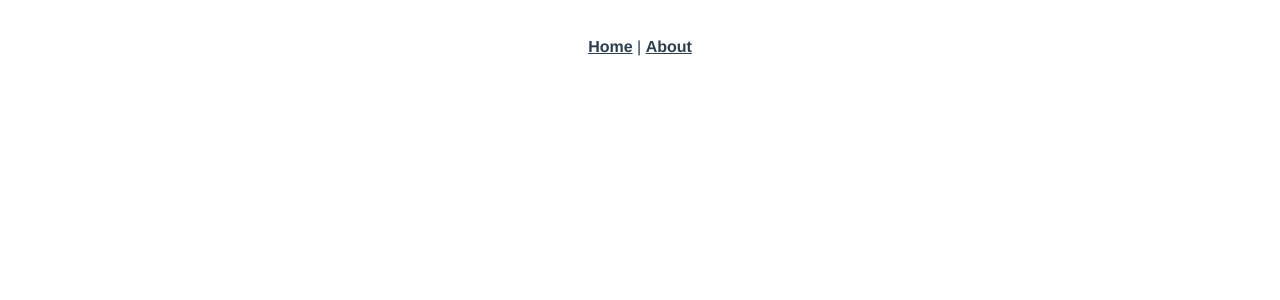
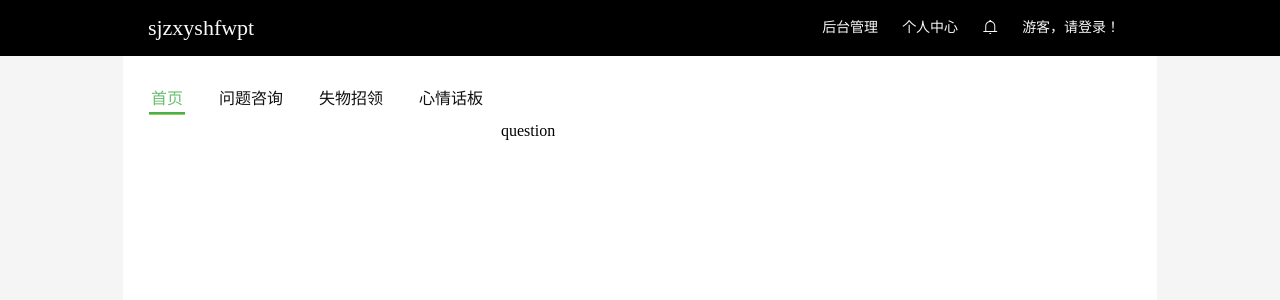
Before and after one commit to shicuizhen/fwpt, a Vue app: page /question in a window 1280 px wide. Shown: the top 300 px of the page. Built offline with nearby package versions, Linux system fonts and the light colour scheme.

Commit message:
完成导航栏和菜单栏展示

```diff
--- a/package.json
+++ b/package.json
@@ -9,6 +9,7 @@
   },
   "dependencies": {
     "core-js": "^3.6.5",
+    "element-ui": "^2.13.2",
     "vue": "^2.6.11",
     "vue-router": "^3.2.0",
     "vuex": "^3.4.0"
@@ -21,6 +22,7 @@
     "@vue/cli-service": "~4.5.0",
     "@vue/eslint-config-standard": "^5.1.2",
     "babel-eslint": "^10.1.0",
+    "babel-plugin-component": "^1.1.1",
     "eslint": "^6.7.2",
     "eslint-plugin-import": "^2.20.2",
     "eslint-plugin-node": "^11.1.0",
--- a/src/App.vue
+++ b/src/App.vue
@@ -1,32 +1,114 @@
 <template>
   <div id="app">
-    <div id="nav">
-      <router-link to="/">Home</router-link> |
-      <router-link to="/about">About</router-link>
+    <div class="nav">
+      <div class="cen nav_cen">
+        <p>sjzxyshfwpt</p>
+        <ul>
+          <li><a href="">后台管理</a></li>
+          <li><a href="">个人中心</a></li>
+          <li><a href=""><span class="el-icon-bell" aria-hidden="true"></span></a></li>
+          <li><a href="">游客，请登录！</a></li>
+        </ul>
+      </div>
+    </div>
+    <div class="menu">
+      <ul>
+          <li v-for="(item ,index) in menuLinks" :key="item.content" @click="pushRoute(item.address,index)">
+            <a :class="(selected == index) ? 'current' : ''">{{item.content}}</a>
+          </li>
+      </ul>
     </div>
     <router-view/>
+    <div class="bottom"></div>
   </div>
 </template>
-
-<style lang="scss">
-#app {
-  font-family: Avenir, Helvetica, Arial, sans-serif;
-  -webkit-font-smoothing: antialiased;
-  -moz-osx-font-smoothing: grayscale;
-  text-align: center;
-  color: #2c3e50;
-}
-
-#nav {
-  padding: 30px;
-
-  a {
-    font-weight: bold;
-    color: #2c3e50;
-
-    &.router-link-exact-active {
-      color: #42b983;
+<script>
+export default {
+  name: 'App',
+  data: function () {
+    return {
+      selected: 0,
+      menuLinks: [
+        { content: '首页', address: '/home' },
+        { content: '问题咨询', address: '/question' },
+        { content: '失物招领', address: '/lost' },
+        { content: '心情话板', address: '/mood' }
+      ]
+    }
+  },
+  methods: {
+    pushRoute (address, index) {
+      this.$router.push(address)
+      this.selected = index
     }
   }
 }
+</script>
+<style lang="scss">
+  /**
+  菜单栏样式
+  */
+  .menu{
+    margin-top: 56px;
+    height: 66px;
+    background-color: #FFFFFF;
+    padding: 0 10px;
+  }
+  .menu a{
+    color: #101010;
+    line-height: 85px;
+    margin: 0 16px;
+    padding: 5px 2px;
+  }
+  .menu a:hover{
+    color: #6ABD6E;
+    transition: all 0.3s ease-out
+  }
+  .menu .current{
+    color: #6ABD6E;
+    border-bottom: solid 2px #4BAF50;
+    box-shadow: 0px 1px 0px 0px #94CE53;
+  }
+  /**
+ 当前页面样式
+  */
+  .nav{
+    //position定位是依据于浏览器的位置
+    //使用定位使当前元素超过上一级固定的中间位置区域
+    position: fixed;
+    left: 0;
+    top: 0;
+    height: 56px;
+    width: 100%;
+    background-color: #000000;
+  }
+  .nav div{
+    height: 56px;
+    position: relative;
+  }
+  .nav p{
+    position: absolute;
+    left: 25px;
+    top: 0;
+    width: 50%;
+    line-height: 56px;
+    color: #F9F9F9;
+    font-size: 22px;
+  }
+  .nav ul{
+    position: absolute;
+    right: 25px;
+    top: 0;
+    height: 56px;
+  }
+  .nav li a{
+    line-height: 56px;
+    color: #F9F9F9;
+    font-size: 14px;
+    padding: 0 12px;
+    display: inline-block;
+  }
+  .nav li:nth-child(3) a{
+    font-size: 16px;
+  }
 </style>
--- /dev/null
+++ b/src/assets/css/base.css
@@ -0,0 +1,32 @@
+/**
+   公共样式
+    */
+*{
+    margin: 0;
+    padding: 0;
+}
+/*html是背景板*/
+  html{
+      height: 1024px;
+      background-color: #F5F5F5;
+  }
+/*body是中心部分*/
+  body{
+      height: 1024px;
+      background-color: #FFFFFF;
+      /*124/1280=0.0968*/
+      margin: 0 9.6%;
+  }
+/*单独设置超出中间位置的元素中的内容，使其不超出下下层的中间位置。*/
+/*center只有一个作用*/
+  .cen{
+      /*124/1280=0.0968*/
+      margin: 0 9.6%;
+  }
+ul li{
+    list-style-type: none;
+    float: left;
+}
+a{
+    text-decoration: none;
+}
--- a/src/main.js
+++ b/src/main.js
@@ -2,6 +2,9 @@ import Vue from 'vue'
 import App from './App.vue'
 import router from './router'
 import store from './store'
+import ElementUI from 'element-ui'
+import 'element-ui/lib/theme-chalk/index.css'
+import './assets/css/base.css'
 
 Vue.config.productionTip = false
 
@@ -10,3 +13,5 @@ new Vue({
   store,
   render: h => h(App)
 }).$mount('#app')
+
+Vue.use(ElementUI)
--- a/src/router/index.js
+++ b/src/router/index.js
@@ -1,22 +1,37 @@
 import Vue from 'vue'
 import VueRouter from 'vue-router'
 import Home from '../views/Home.vue'
+import Lost from '../views/Lost.vue'
+import Mood from '../views/Mood.vue'
+import Question from '../views/Question'
 
 Vue.use(VueRouter)
 
 const routes = [
   {
     path: '/',
+    name: '主页面',
+    redirect: 'Home'
+  },
+  {
+    path: '/home',
     name: 'Home',
     component: Home
   },
   {
-    path: '/about',
-    name: 'About',
-    // route level code-splitting
-    // this generates a separate chunk (about.[hash].js) for this route
-    // which is lazy-loaded when the route is visited.
-    component: () => import(/* webpackChunkName: "about" */ '../views/About.vue')
+    path: '/lost',
+    name: 'Lost',
+    component: Lost
+  },
+  {
+    path: '/mood',
+    name: 'Mood',
+    component: Mood
+  },
+  {
+    path: '/question',
+    name: 'Question',
+    component: Question
   }
 ]
 
@@ -27,3 +42,8 @@ const router = new VueRouter({
 })
 
 export default router
+
+const originalPush = VueRouter.prototype.push
+VueRouter.prototype.push = function push (location) {
+  return originalPush.call(this, location).catch(err => err)
+}
--- a/src/views/About.vue
+++ /dev/null
@@ -1,5 +0,0 @@
-<template>
-  <div class="about">
-    <h1>This is an about page</h1>
-  </div>
-</template>
--- a/src/views/Home.vue
+++ b/src/views/Home.vue
@@ -1,18 +1,19 @@
 <template>
   <div class="home">
-    <img alt="Vue logo" src="../assets/logo.png">
-    <HelloWorld msg="Welcome to Your Vue.js App"/>
+
   </div>
 </template>
 
 <script>
-// @ is an alias to /src
-import HelloWorld from '@/components/HelloWorld.vue'
-
 export default {
   name: 'Home',
   components: {
-    HelloWorld
   }
 }
 </script>
+<style>
+  .home{
+    height: 512px;
+    background-color: #8DD6E0;
+  }
+</style>
--- /dev/null
+++ b/src/views/Lost.vue
@@ -0,0 +1,5 @@
+<template>
+  <div class="lost">
+    lost
+  </div>
+</template>
--- /dev/null
+++ b/src/views/Mood.vue
@@ -0,0 +1,15 @@
+<template>
+  <div class="mood">
+    mood
+  </div>
+</template>
+
+<script>
+export default {
+  name: 'Mood'
+}
+</script>
+
+<style scoped>
+
+</style>
--- /dev/null
+++ b/src/views/Question.vue
@@ -0,0 +1,15 @@
+<template>
+  <div class="question">
+    question
+  </div>
+</template>
+
+<script>
+export default {
+  name: 'show'
+}
+</script>
+
+<style scoped>
+
+</style>
```
Also changed, not shown: 1 other file (tests, documents, lock files or other folders).
